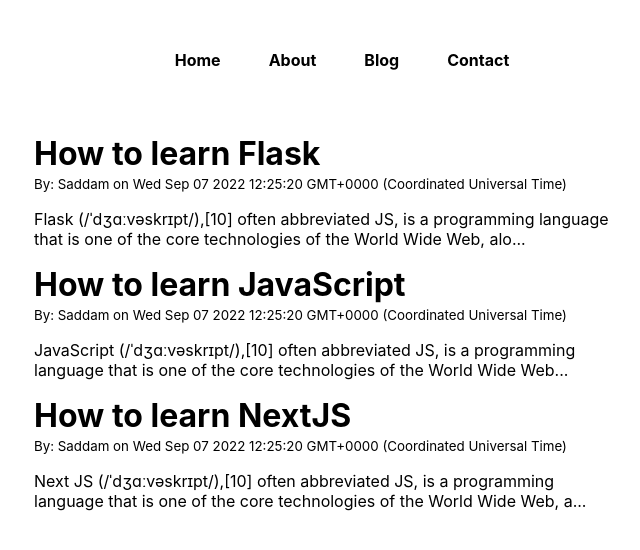
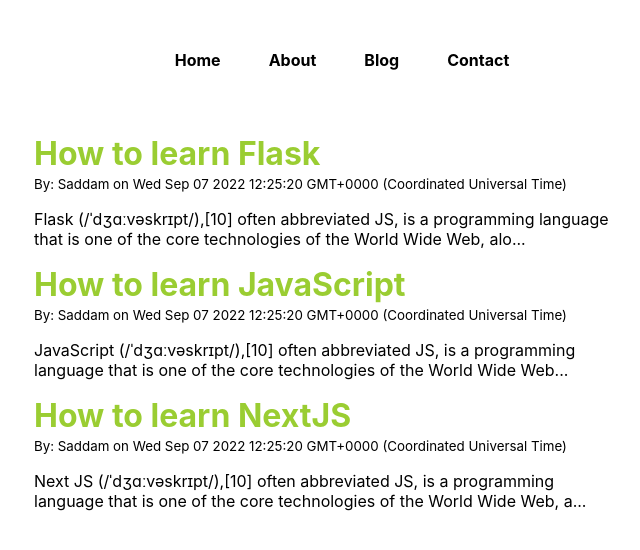
Before and after one commit to sayedsaddam/next-blog, a Next.js app: page /blog in a window 1280 px wide. Shown: the top 550 px of the page, without its empty margins (318-958 px from the left). Built offline with nearby package versions, Linux system fonts and the light colour scheme.

Commit message:
updated 2 files including js and css, displayed author name in the blog detail page.

```diff
--- a/pages/posts/[slug].js
+++ b/pages/posts/[slug].js
@@ -22,6 +22,7 @@
       <div className={styles.container}>
          <main className={styles.main}>
             <h1>{blog && blog.title}</h1>
+            <small>{blog && blog.author}</small>
             <hr />
             <div>
                {blog && blog.content}
--- a/styles/Blog.module.css
+++ b/styles/Blog.module.css
@@ -14,6 +14,7 @@
    font-size: 2rem;
    margin: 0;
    padding: 0;
+   color: yellowgreen;
 }
 
 .blogItemp{
```
